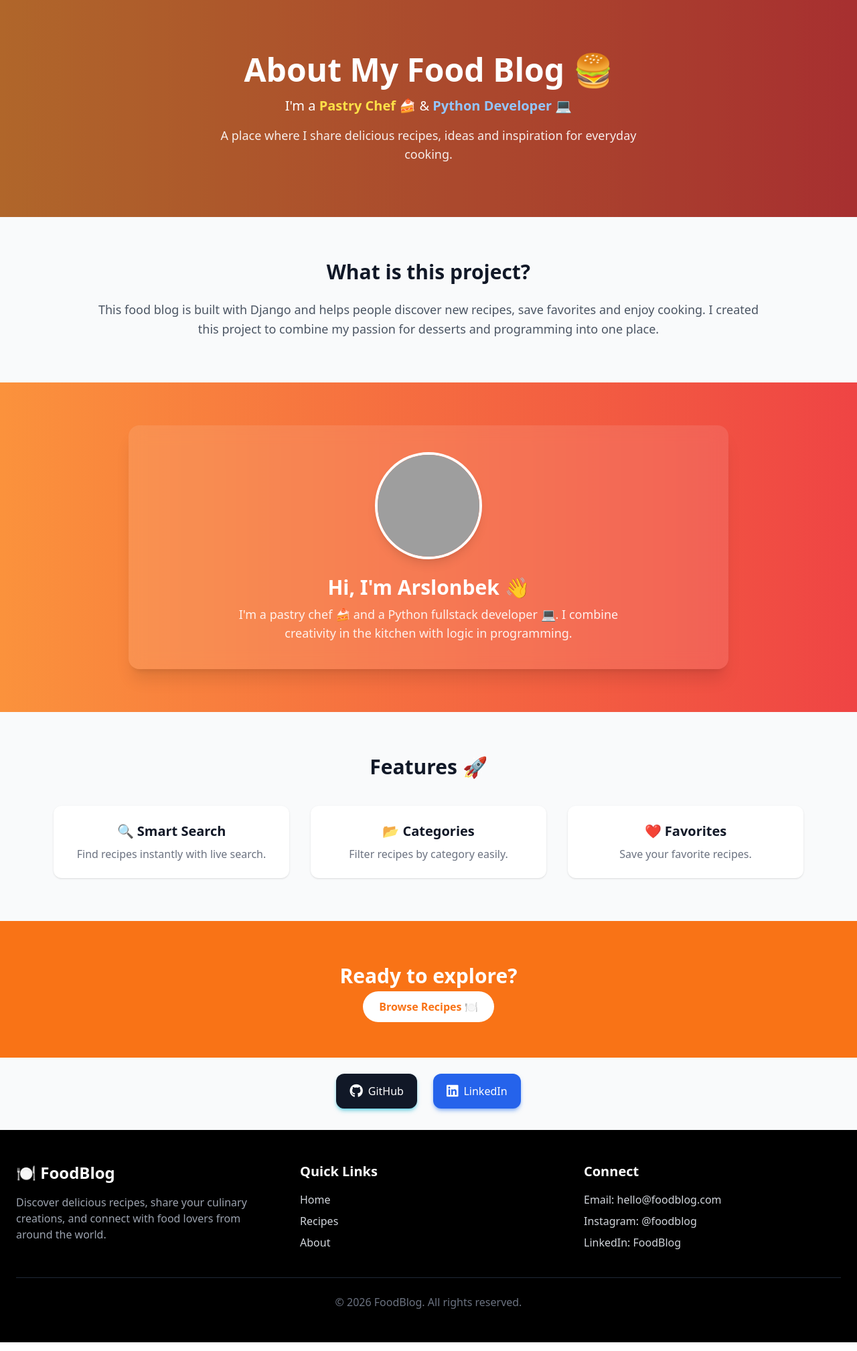
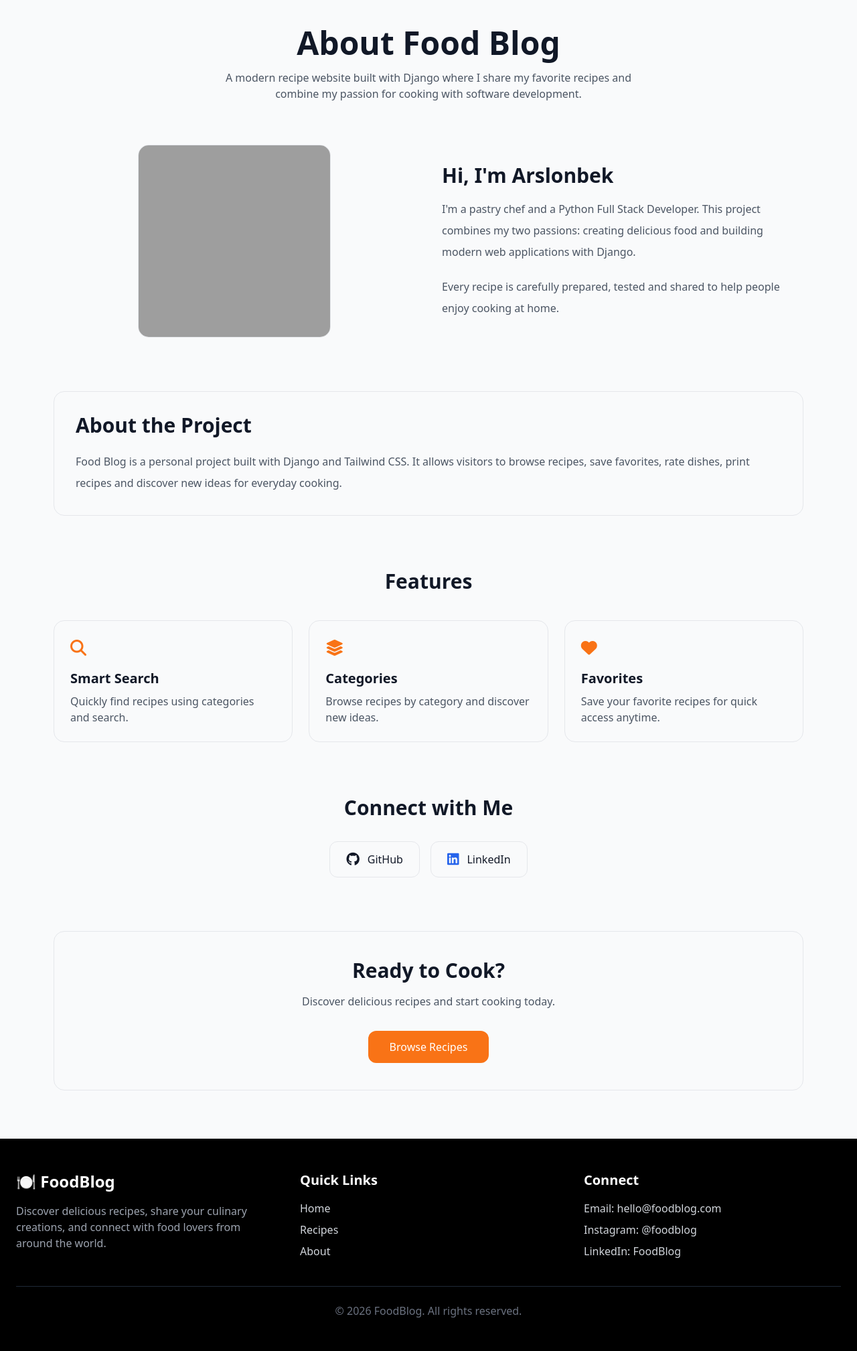
Before and after one commit to CyberB0x/foodblog, a Django app: page /about/ in a window 1280 px wide. Shown: the part 65-2082 px from the top of the page at 67% size. Run offline with Django 5.2, Linux system fonts and the light colour scheme; some libraries are stand-ins or nearby versions; grey boxes are pictures that could not be loaded.

Commit message:
food blog day 33

```diff
--- a/templates/about.html
+++ b/templates/about.html
@@ -1,109 +1,216 @@
 {% extends "base.html" %}
+
+{% block title %}About{% endblock %}
+
 {% block content %}
 
-<!-- HERO -->
-<section class="relative text-center py-20 bg-gradient-to-r from-orange-400 to-red-500 text-white">
+<div class="max-w-6xl mx-auto px-4 py-10">
 
-  <!-- overlay -->
-  <div class="absolute inset-0 bg-black/30"></div>
+    <!-- Header -->
 
-  <div class="relative z-10">
-    <h1 class="text-5xl font-bold mb-4">About My Food Blog 🍔</h1>
+    <div class="text-center mb-16">
 
-    <p class="text-xl mt-4 font-medium">
-      I'm a
-      <span class="text-yellow-300 font-bold">Pastry Chef 🍰</span>
-      &
-      <span class="text-blue-300 font-bold">Python Developer 💻</span>
-    </p>
+        <h1 class="text-5xl font-bold">
 
-    <p class="text-lg max-w-2xl mx-auto mt-4 opacity-90">
-      A place where I share delicious recipes, ideas and inspiration for everyday cooking.
-    </p>
-  </div>
+            About Food Blog
 
-</section>
+        </h1>
 
-<!-- ABOUT PROJECT -->
-<section class="max-w-5xl mx-auto py-16 px-4 text-center">
-  <h2 class="text-3xl font-bold mb-6">What is this project?</h2>
-  <p class="text-gray-600 text-lg leading-relaxed">
-    This food blog is built with Django and helps people discover new recipes,
-    save favorites and enjoy cooking. I created this project to combine my passion
-    for desserts and programming into one place.
-  </p>
-</section>
+        <p class="text-gray-600 mt-4 max-w-2xl mx-auto">
 
-<!-- AUTHOR -->
-<section class="py-16 bg-gradient-to-r from-orange-400 to-red-500">
-  <div class="max-w-4xl mx-auto text-center bg-white/10 backdrop-blur-md p-10 rounded-2xl shadow-xl">
+            A modern recipe website built with Django where I share my favorite recipes and combine my passion for cooking with software development.
 
-    <img src="/static/img/me.jpg"
-         class="w-40 h-40 rounded-full mx-auto mb-6 shadow-lg border-4 border-white hover:scale-105 transition duration-300">
+        </p>
 
-    <h2 class="text-3xl font-bold mb-2 text-white">Hi, I'm Arslonbek 👋</h2>
-
-    <p class="text-white/90 max-w-xl mx-auto text-lg">
-      I'm a pastry chef 🍰 and a Python fullstack developer 💻.
-      I combine creativity in the kitchen with logic in programming.
-    </p>
-
-  </div>
-</section>
-
-<!-- FEATURES -->
-<section class="max-w-6xl mx-auto py-16 px-4">
-  <h2 class="text-3xl font-bold text-center mb-10">Features 🚀</h2>
-
-  <div class="grid md:grid-cols-3 gap-8 text-center">
-
-    <div class="p-6 bg-white shadow rounded-xl hover:shadow-lg hover:scale-105 transition duration-300">
-      <h3 class="text-xl font-semibold mb-2">🔍 Smart Search</h3>
-      <p class="text-gray-500">Find recipes instantly with live search.</p>
     </div>
 
-    <div class="p-6 bg-white shadow rounded-xl hover:shadow-lg hover:scale-105 transition duration-300">
-      <h3 class="text-xl font-semibold mb-2">📂 Categories</h3>
-      <p class="text-gray-500">Filter recipes by category easily.</p>
+
+    <!-- About -->
+
+    <div class="grid md:grid-cols-2 gap-10 items-center mb-20">
+
+        <div class="flex justify-center">
+
+            <img src="/static/img/me.jpg"
+                 alt="Arslonbek"
+                 class="w-72 h-72 object-cover rounded-2xl border">
+
+        </div>
+
+        <div>
+
+            <h2 class="text-3xl font-bold mb-4">
+
+                Hi, I'm Arslonbek
+
+            </h2>
+
+            <p class="text-gray-600 leading-8">
+
+                I'm a pastry chef and a Python Full Stack Developer. This project combines my two passions: creating delicious food and building modern web applications with Django.
+
+            </p>
+
+            <p class="text-gray-600 leading-8 mt-5">
+
+                Every recipe is carefully prepared, tested and shared to help people enjoy cooking at home.
+
+            </p>
+
+        </div>
+
     </div>
 
-    <div class="p-6 bg-white shadow rounded-xl hover:shadow-lg hover:scale-105 transition duration-300">
-      <h3 class="text-xl font-semibold mb-2">❤️ Favorites</h3>
-      <p class="text-gray-500">Save your favorite recipes.</p>
-    </div>
 
-  </div>
-</section>
+    <!-- Project -->
 
-<!-- CTA -->
-<section class="text-center py-16 bg-orange-500 text-white">
-  <h2 class="text-3xl font-bold mb-4">Ready to explore?</h2>
-  <a href="/"
-     class="bg-white text-orange-500 px-6 py-3 rounded-full font-semibold hover:bg-gray-200 transition">
-     Browse Recipes 🍽️
-  </a>
-</section>
+    <section class="border rounded-2xl p-8 mb-20">
+
+        <h2 class="text-3xl font-bold mb-5">
+
+            About the Project
+
+        </h2>
+
+        <p class="text-gray-600 leading-8">
+
+            Food Blog is a personal project built with Django and Tailwind CSS. It allows visitors to browse recipes, save favorites, rate dishes, print recipes and discover new ideas for everyday cooking.
+
+        </p>
+
+    </section>
+    <!-- Features -->
+
+    <section class="mb-20">
+
+        <h2 class="text-3xl font-bold text-center mb-10">
+
+            Features
+
+        </h2>
+
+        <div class="grid gap-6 md:grid-cols-3">
+
+            <div class="border rounded-2xl p-6">
+
+                <i class="fa-solid fa-magnifying-glass text-2xl text-orange-500 mb-4"></i>
+
+                <h3 class="text-xl font-semibold mb-2">
+
+                    Smart Search
+
+                </h3>
+
+                <p class="text-gray-600">
+
+                    Quickly find recipes using categories and search.
+
+                </p>
+
+            </div>
+
+            <div class="border rounded-2xl p-6">
+
+                <i class="fa-solid fa-layer-group text-2xl text-orange-500 mb-4"></i>
+
+                <h3 class="text-xl font-semibold mb-2">
+
+                    Categories
+
+                </h3>
+
+                <p class="text-gray-600">
+
+                    Browse recipes by category and discover new ideas.
+
+                </p>
+
+            </div>
+
+            <div class="border rounded-2xl p-6">
+
+                <i class="fa-solid fa-heart text-2xl text-orange-500 mb-4"></i>
+
+                <h3 class="text-xl font-semibold mb-2">
+
+                    Favorites
+
+                </h3>
+
+                <p class="text-gray-600">
+
+                    Save your favorite recipes for quick access anytime.
+
+                </p>
+
+            </div>
+
+        </div>
+
+    </section>
 
 
-<div class="flex justify-center gap-6 mt-6">
+    <!-- Social -->
 
-  <!-- GitHub -->
-  <a href="https://github.com/CyberB0x" target="_blank"
-     class="flex items-center gap-2 px-5 py-3 bg-gray-900 text-white rounded-xl shadow-md hover:scale-105 hover:bg-black transition duration-300
-           shadow-lg shadow-cyan-500/50 ...">
+    <section class="text-center mb-20">
 
-    <i class="fa-brands fa-github text-xl"></i>
-    <span class="font-medium">GitHub</span>
-  </a>
+        <h2 class="text-3xl font-bold mb-8">
 
-  <!-- LinkedIn -->
-  <a href="https://www.linkedin.com/in/arslon-erkinov-6723aa1a2/" target="_blank"
-     class="flex items-center gap-2 px-5 py-3 bg-blue-600 text-white rounded-xl shadow-md hover:scale-105 hover:bg-blue-700 transition duration-300
-           shadow-lg shadow-blue-500/50 ...">
+            Connect with Me
 
-    <i class="fa-brands fa-linkedin text-xl"></i>
-    <span class="font-medium">LinkedIn</span>
-  </a>
+        </h2>
+
+        <div class="flex flex-wrap justify-center gap-4">
+
+            <a href="https://github.com/CyberB0x"
+               target="_blank"
+               class="px-6 py-3 border rounded-xl hover:bg-gray-100 flex items-center gap-3">
+
+                <i class="fa-brands fa-github text-xl"></i>
+
+                GitHub
+
+            </a>
+
+            <a href="https://www.linkedin.com/in/arslon-erkinov-6723aa1a2/"
+               target="_blank"
+               class="px-6 py-3 border rounded-xl hover:bg-gray-100 flex items-center gap-3">
+
+                <i class="fa-brands fa-linkedin text-xl text-blue-600"></i>
+
+                LinkedIn
+
+            </a>
+
+        </div>
+
+    </section>
+
+
+    <!-- CTA -->
+
+    <section class="text-center border rounded-2xl p-10">
+
+        <h2 class="text-3xl font-bold mb-4">
+
+            Ready to Cook?
+
+        </h2>
+
+        <p class="text-gray-600 mb-8">
+
+            Discover delicious recipes and start cooking today.
+
+        </p>
+
+        <a href="{% url 'home' %}"
+           class="inline-block bg-orange-500 hover:bg-orange-600 text-white px-8 py-3 rounded-xl">
+
+            Browse Recipes
+
+        </a>
+
+    </section>
 
 </div>
 
```
